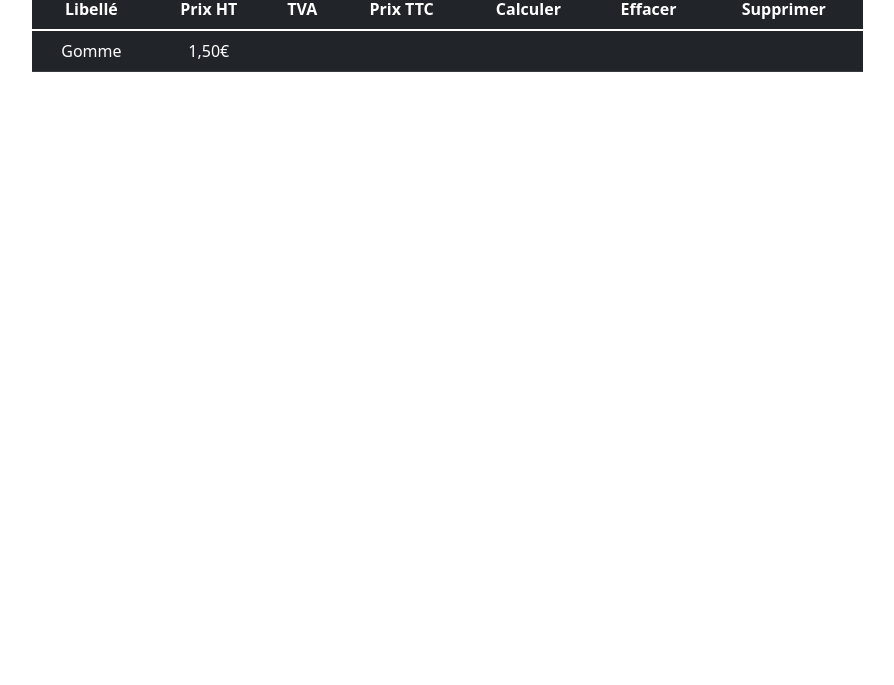
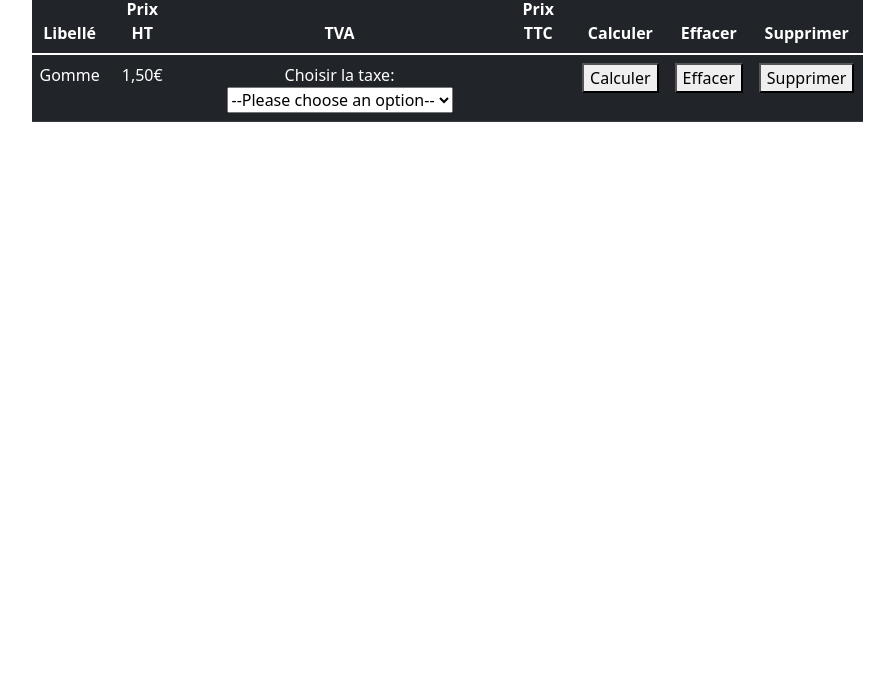
Before and after one commit to davydebut/javascript-apprentissage, a website: page exercices/Exercice_Tableau_TVA/index.html in a window 1280 px wide. Shown: the part 115-800 px from the top of the page, without its empty margins (193-1087 px from the left). Drawn offline with nearby package versions, Linux system fonts and the light colour scheme.

Commit message:
Ajout de la première ligne TVA

```diff
--- a/exercices/Exercice_Tableau_TVA/index.html
+++ b/exercices/Exercice_Tableau_TVA/index.html
@@ -40,11 +40,26 @@
                         <tr>
                             <td>Gomme</td>
                             <td>1,50€</td>
+                            <td>
+                                <label for="taxe-select">Choisir la taxe:</label>
+
+                                <select name="taxes" id="taxe-select">
+                                    <option value="">--Please choose an option--</option>
+                                    <option value="20">20%</option>
+                                    <option value="5">5,5%</option>
+                                </select>
+
+                            </td>
                             <td></td>
-                            <td></td>
-                            <td></td>
-                            <td></td>
-                            <td></td>
+                            <td>
+                                <button type="submit">Calculer</button>
+                            </td>
+                            <td>
+                                <button type="reset">Effacer</button>
+                            </td>
+                            <td>
+                                <button type="reset">Supprimer</button>
+                            </td>
                         </tr>
                     </tbody>
                 </table>
```
